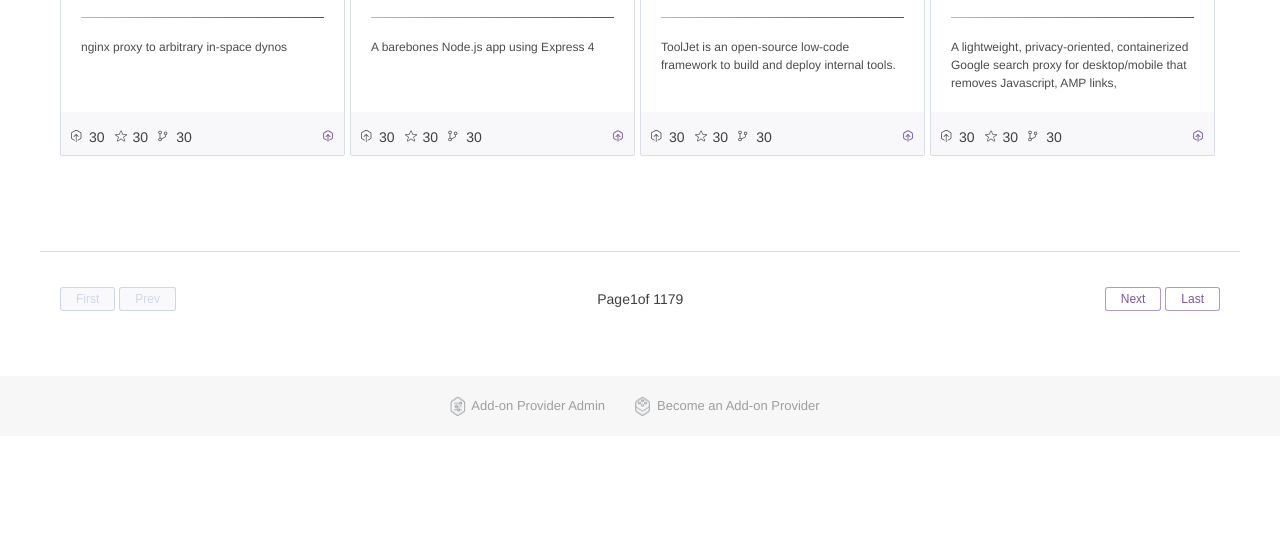
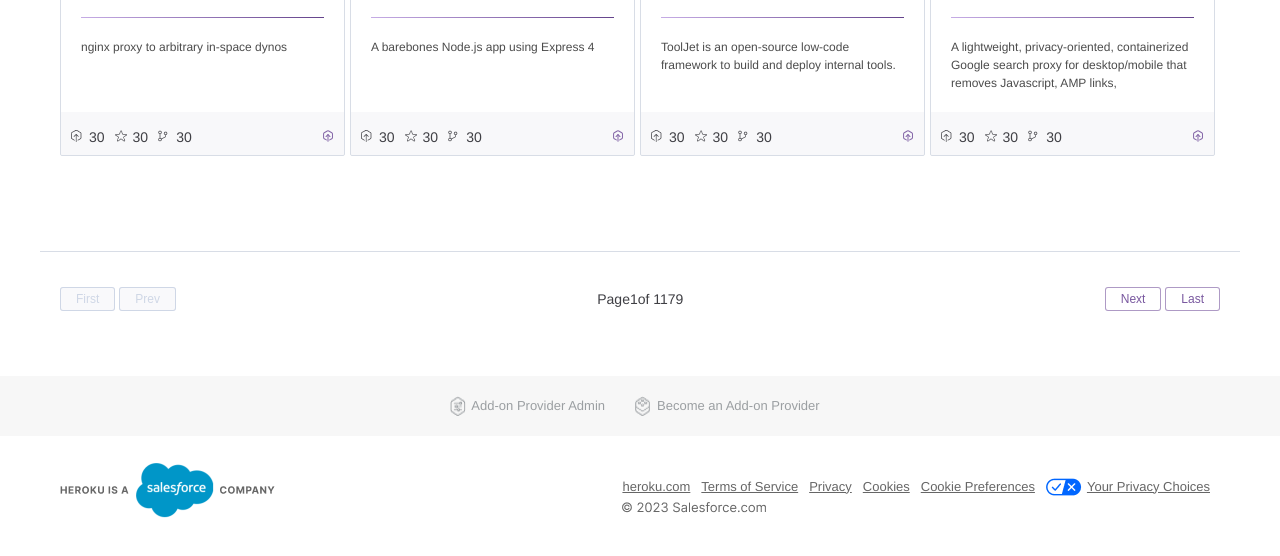
Before and after one commit to RichBoy21/Heroku, a plain HTML site: page index.html in a window 1280 px wide. Shown: the part 1489-2045 px from the top of the page. Before the commit the page ends 1925 px from the top, so only its background shows below. Drawn offline with Linux system fonts and the light colour scheme.

Commit message:
finished footer

```diff
--- a/index.html
+++ b/index.html
@@ -622,7 +622,32 @@
     </nav>
 
 
-<!-- ---------------------------------   footer -->
+<!-- ---------------------------------   footer_info -->
+
+
+<!-- ---------------------------------------- footer -->
+
+<footer>
+    <div class="footer_wrapper">
+        <div class="footer_elem_left">
+            <a href="">
+                <img src="./footer icons/Link.png" alt="">
+            </a>
+        </div>
+        <div class="footer_elem_right">
+            <ul>
+                <li ><a href="" class="footer_li_link">heroku.com</a></li>
+                <li><a href="" class="footer_li_link">Terms of Service</a></li>
+                <li><a href="" class="footer_li_link">Privacy</a></li>
+                <li><a href="" class="footer_li_link">Cookies</a></li>
+                <li><a href="" class="footer_li_link">Cookie Preferences</a></li>
+                <li><img src="./footer icons/Privacy Icon.png" alt="" id="img"><a href="" class="footer_li_link">Your Privacy Choices</a></li>
+            </ul>
+            <span ><img src="./footer icons/Item ⏵ © 2023 Salesforce.com.png" alt="" class="footer_img"></span>
+        </div>
+    </div>
+</footer>
+
 
 
 
--- a/style.css
+++ b/style.css
@@ -538,12 +538,14 @@ li {
     color: #3f3f44;
     font-size: 13px;
 }
-.footer-link{
+
+.footer-link {
     display: flex;
     justify-content: center;
     align-items: center;
     gap: 20px;
 }
+
 .footer-link-nav {
     text-decoration: none;
     color: #9B9FA2;
@@ -559,4 +561,57 @@ li {
 
 
 
-/* ----------------------------------------   footer */
+/* ----------------------------------------   footer_info*/
+
+/* --------------------------------------------   footer */
+
+
+footer {
+    background: rgba(255, 255, 255, 0.4);
+    font-size: 13px;
+    color: #666666;
+    line-height: 1.8em;
+    font-weight: 400;
+}
+
+.footer_wrapper {
+    padding: 26px 0px;
+    height: 122px;
+    max-width: 1200px;
+    margin-left: auto;
+    margin-right: auto;
+    padding-left: 20px;
+    padding-right: 20px;
+    display: flex;
+    justify-content: space-between;
+
+}
+
+.footer_elem_left a {}
+
+
+.footer_elem_right {
+    max-width: 600px;
+    font-size: 13px;
+    color: #666666;
+}
+
+.footer_elem_right ul {
+    margin: 13px 0px -17px;
+    display: flex;
+    gap: 1px;
+}
+
+.footer_li_link {
+    font-size: 13px;
+    color: #666;
+    font-weight: 300;
+}
+
+.footer_img {
+    margin-top: 5px;
+}
+
+#img {
+    margin-top: 3px;
+}
```
Also changed, not shown: footer icons/Item ⏵ © 2023 Salesforce.com.png (added), footer icons/Link.png (added), footer icons/Privacy Icon.png (added), footer icons/Salesforce.png (added), 2 other files.
